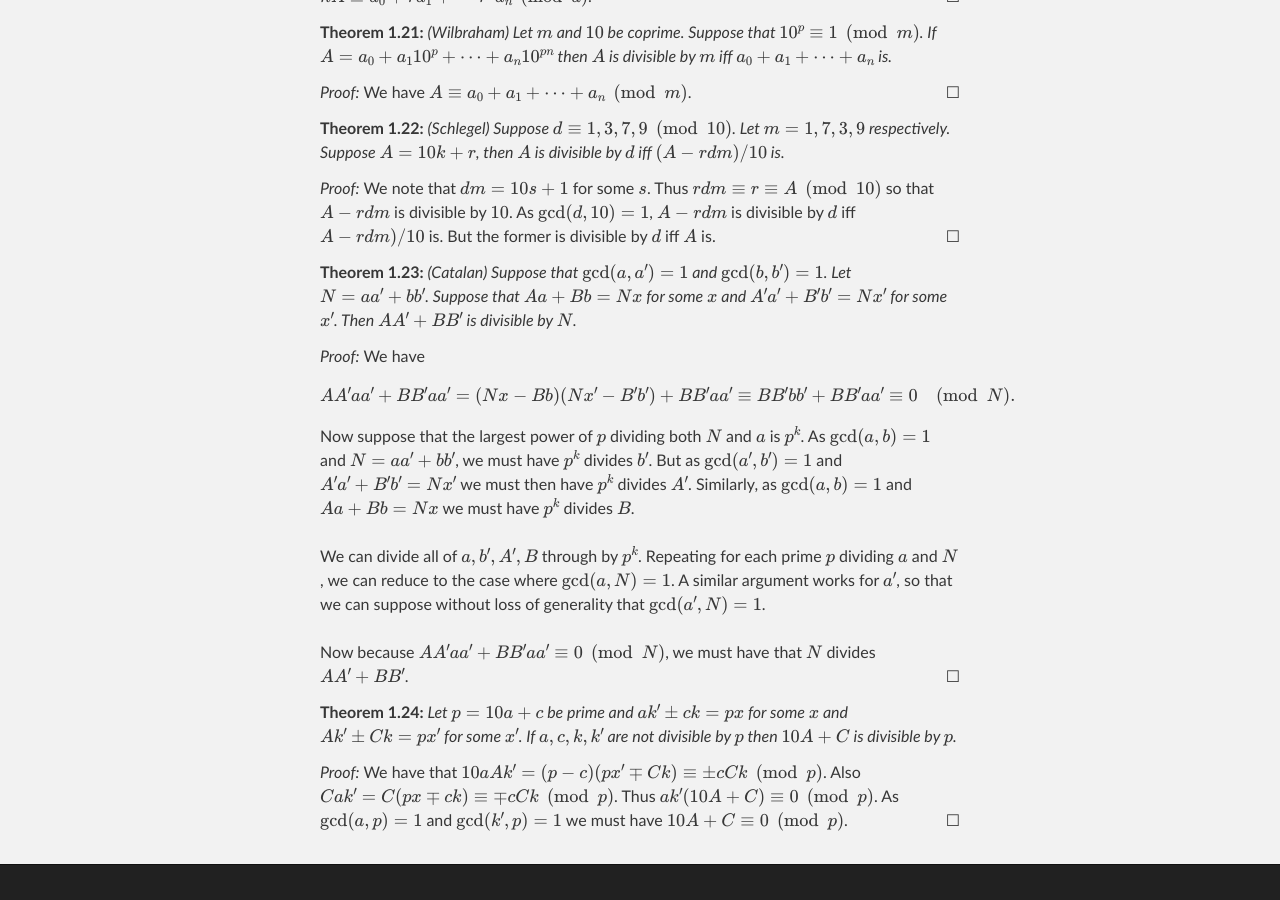
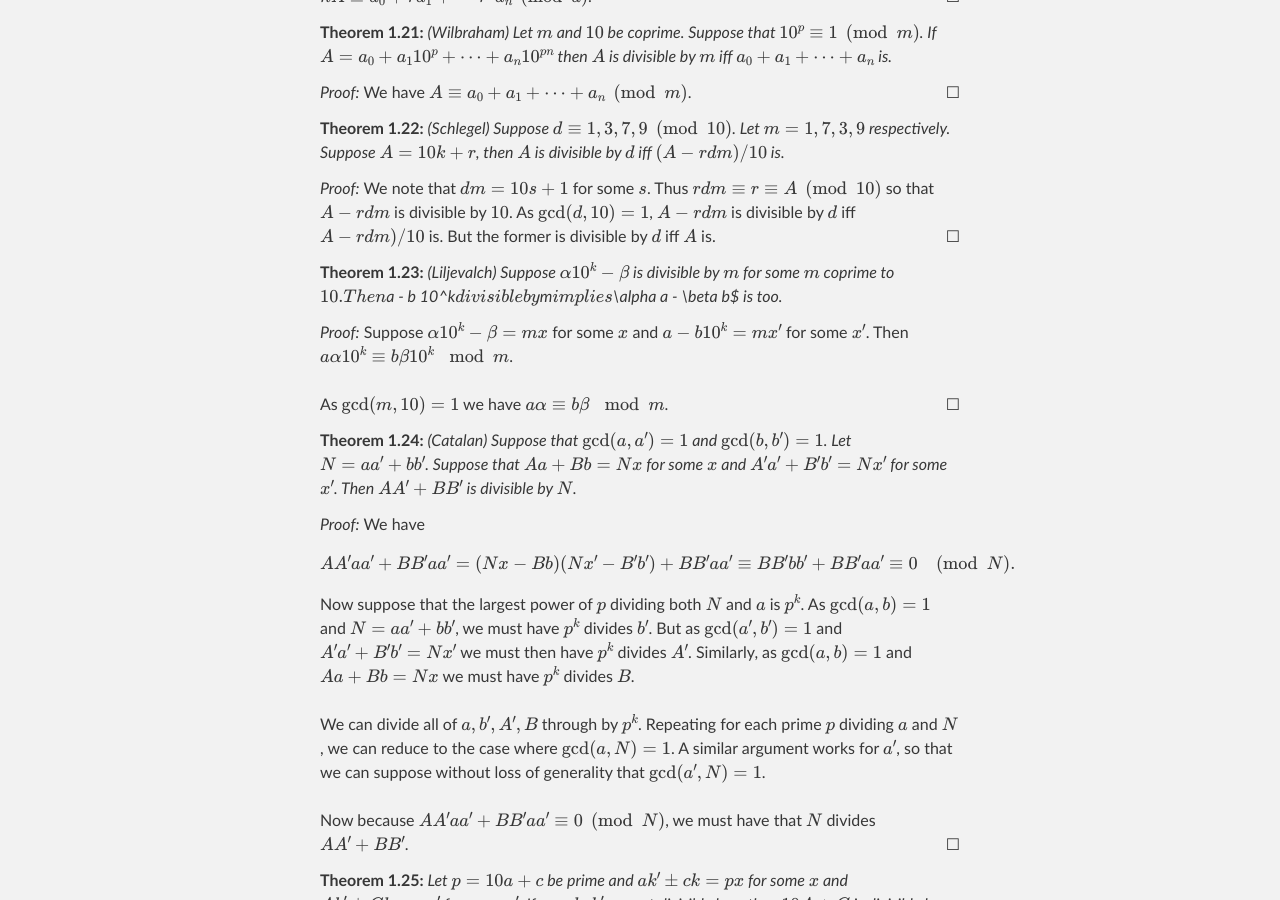
Before and after one commit to wbhart/SimpleMath, a Jekyll site: the page built from divisrules.html, in a window 1280 px wide and 900 px high, scrolled down 3592 px. Built offline with Jekyll 4.4.1, drawn with Linux system fonts in a browser that asks for light colours; formulas are drawn with MathJax 3.

Commit message:
Update divisrules.html

```diff
--- a/divisrules.html
+++ b/divisrules.html
@@ -205,6 +205,16 @@ by $10$. As $\gcd(d, 10) = 1$, $A - rdm$ is divisible by $d$ iff $A - rdm)/10$ i
 $A$ is.
 </proof>
 
+<theorem> (Liljevalch) Suppose $\alpha 10^k - \beta$ is divisible by $m$ for some $m$ coprime to $10. Then
+$a - b 10^k$ divisible by $m$ implies $\alpha a - \beta b$ is too.
+</theorem>
+
+<proof> Suppose $\alpha 10^k - \beta = mx$ for some $x$ and $a - b 10^k = mx'$ for some $x'$. Then
+$a\alpha 10^k \equiv b\beta 10^k \mod{m}$. </br></br>
+
+As $\gcd(m, 10) = 1$ we have $a\alpha \equiv b\beta \mod{m}$.
+</proof>
+
 <theorem> (Catalan) Suppose that $\gcd(a, a') = 1$ and $\gcd(b, b') = 1$. Let $N = aa' + bb'$. Suppose that
 $Aa + Bb = Nx$ for some $x$ and $A'a' + B'b' = Nx'$ for some $x'$. Then $AA' + BB'$ is divisible by $N$.
 </theorem>
```
